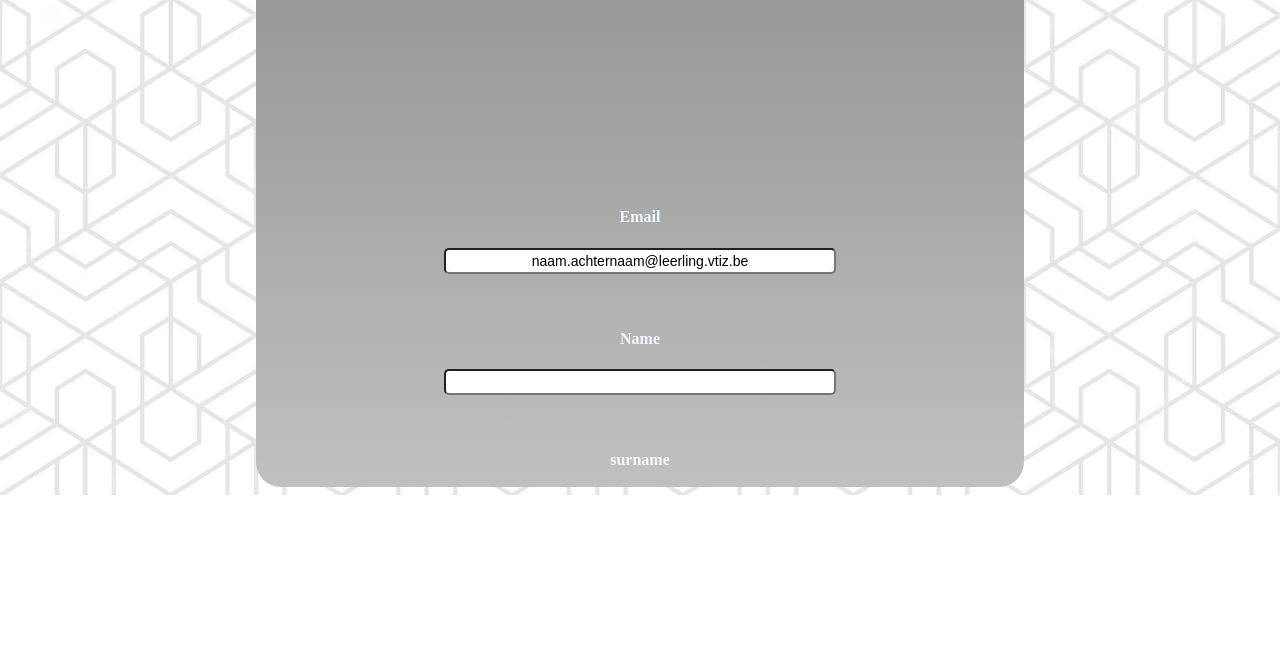
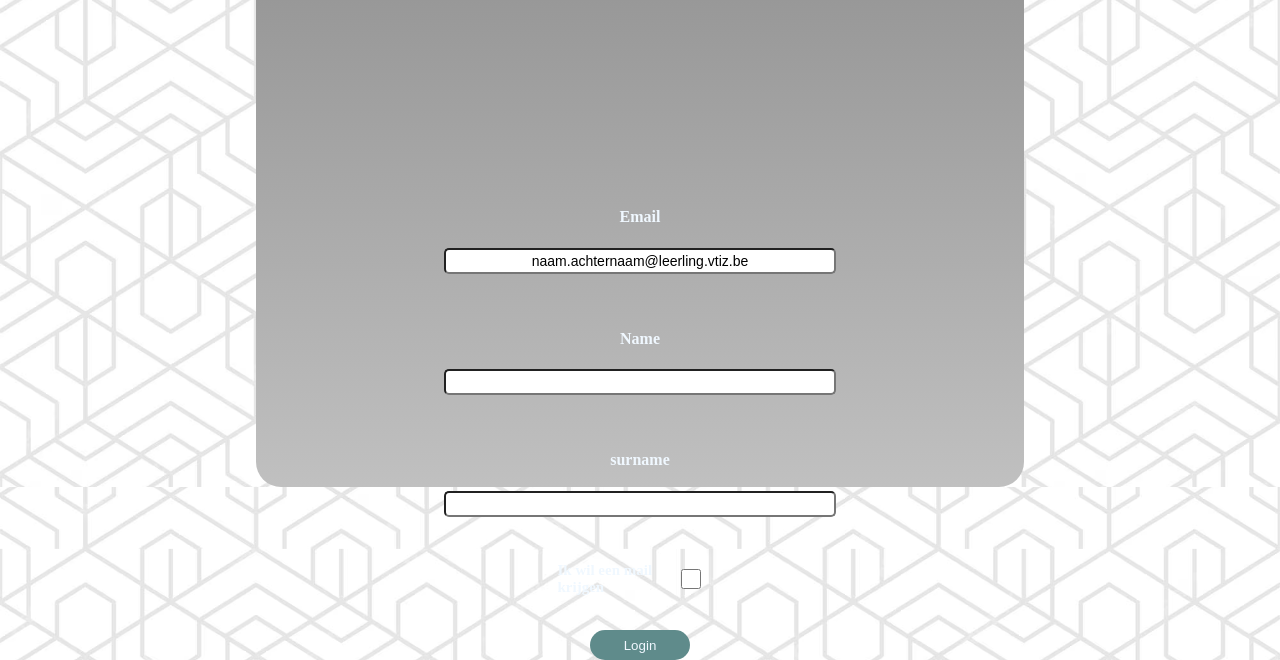
Before and after one commit to Nick3sen/Printer-Aid, a website with bundled scripts: page index.html in a window 1280 px wide. Shown: the part 305-965 px from the top of the page. Before the commit the page ends 800 px from the top, so only its background shows below. Built offline with nearby package versions, Linux system fonts and the light colour scheme.

Commit message:
removed overflow

```diff
--- a/style.css
+++ b/style.css
@@ -3,7 +3,7 @@ body, html {
     margin: 0;
     padding: 0;
     user-select: none;
-    overflow: hidden;
+    /* overflow: hidden; */
     background-image: url(media/background.avif);
     background-size: cover; /* Zorg dat de achtergrond zich aanpast */
     scroll-behavior: smooth;
```
